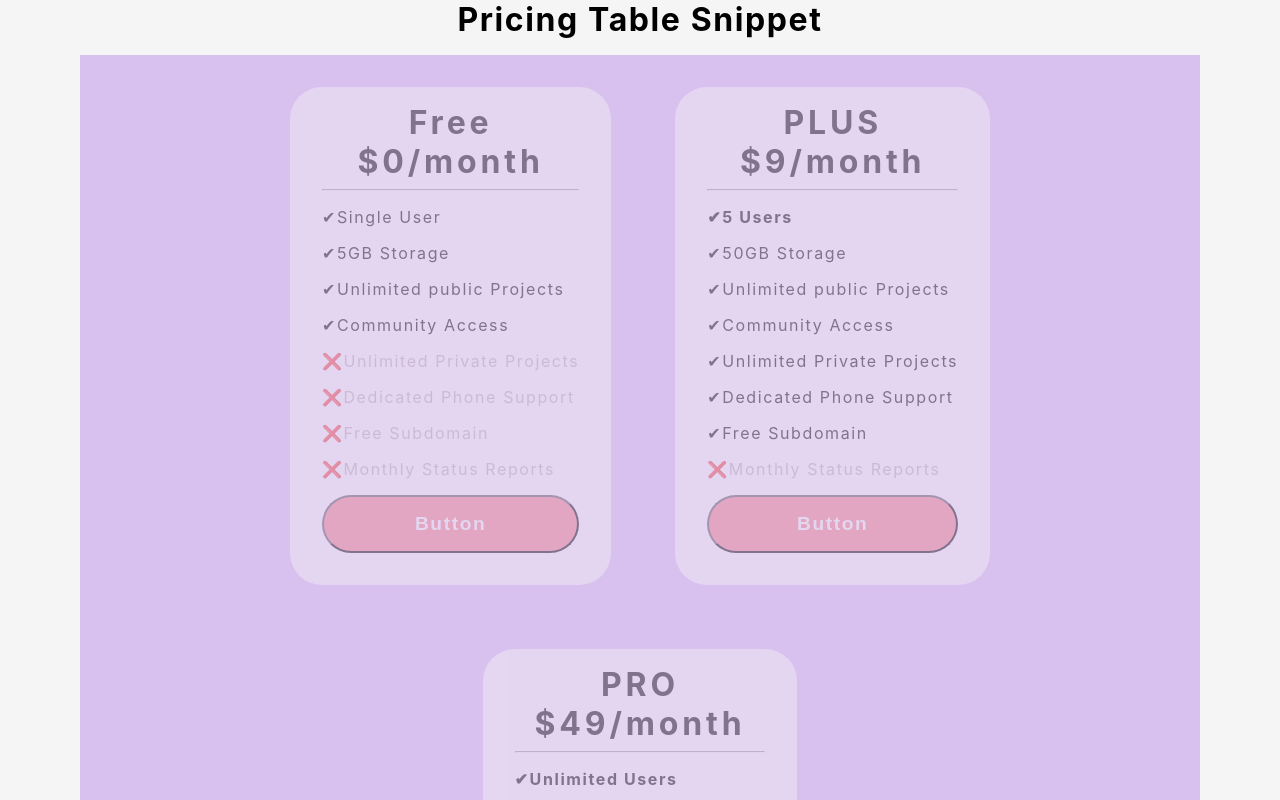
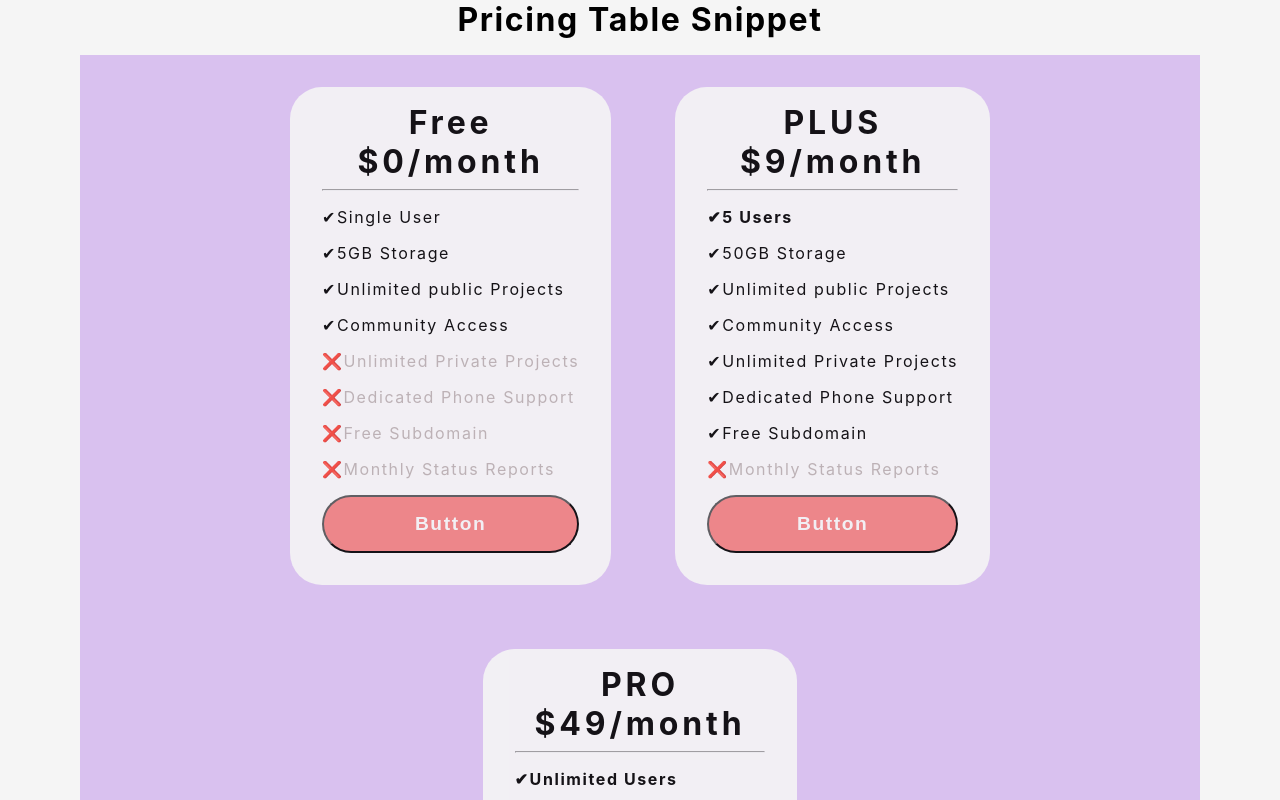
Before and after one commit to NoorulAmeenJ/Pricing-Card, a React (Create React App) app: page / in a window 1280 px wide. Shown: the top 800 px of the page. Built offline with nearby package versions, Linux system fonts and the light colour scheme.

Commit message:
100% Completed

```diff
--- a/src/App.css
+++ b/src/App.css
@@ -20,7 +20,7 @@ body {
   border-radius: 2rem;
   padding: 1rem 2rem 2rem 2rem;
   background-color: whitesmoke;
-  opacity: 0.4;
+  opacity: 0.9;
 }
 #package {
   text-align: center;
```
